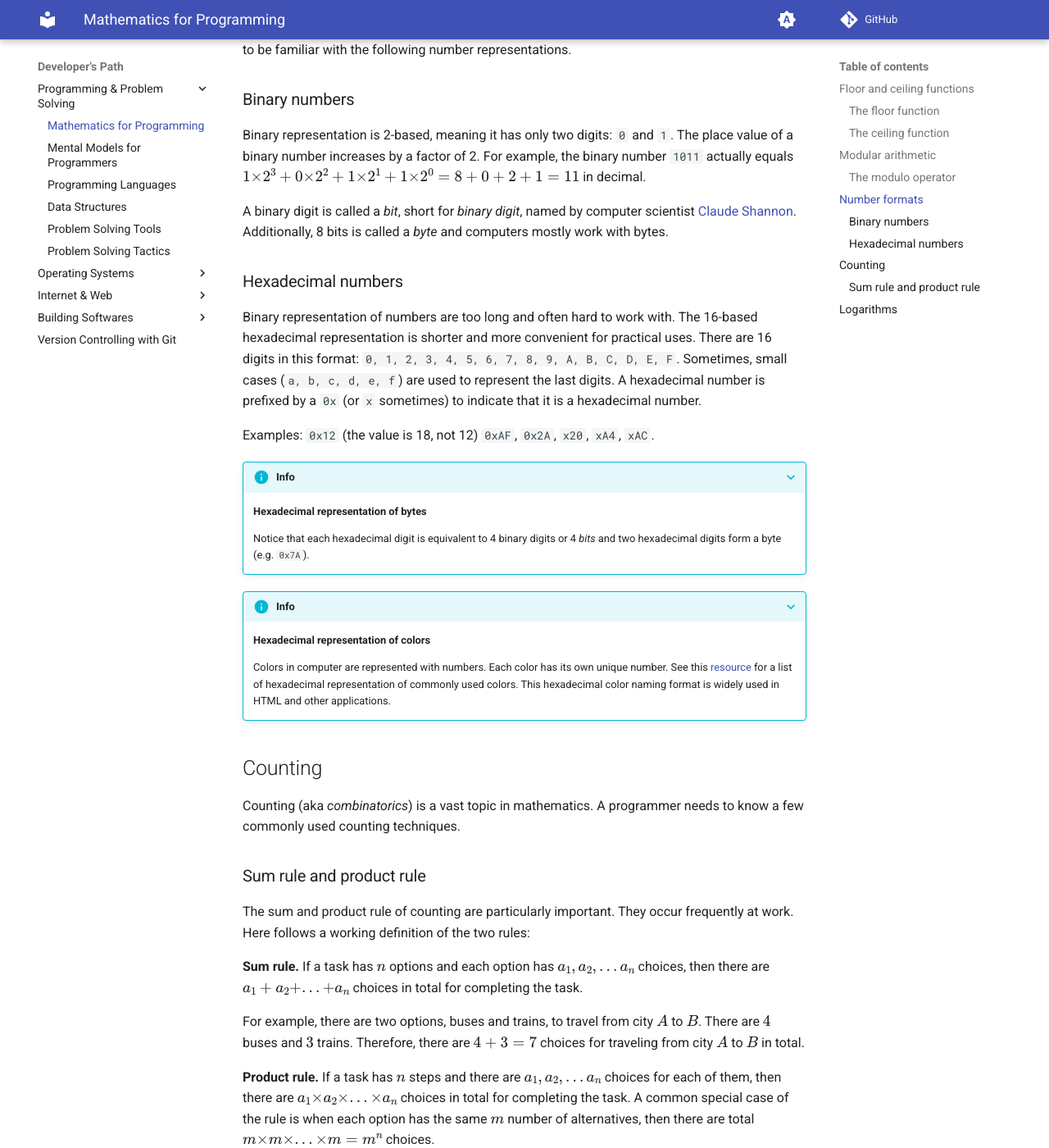
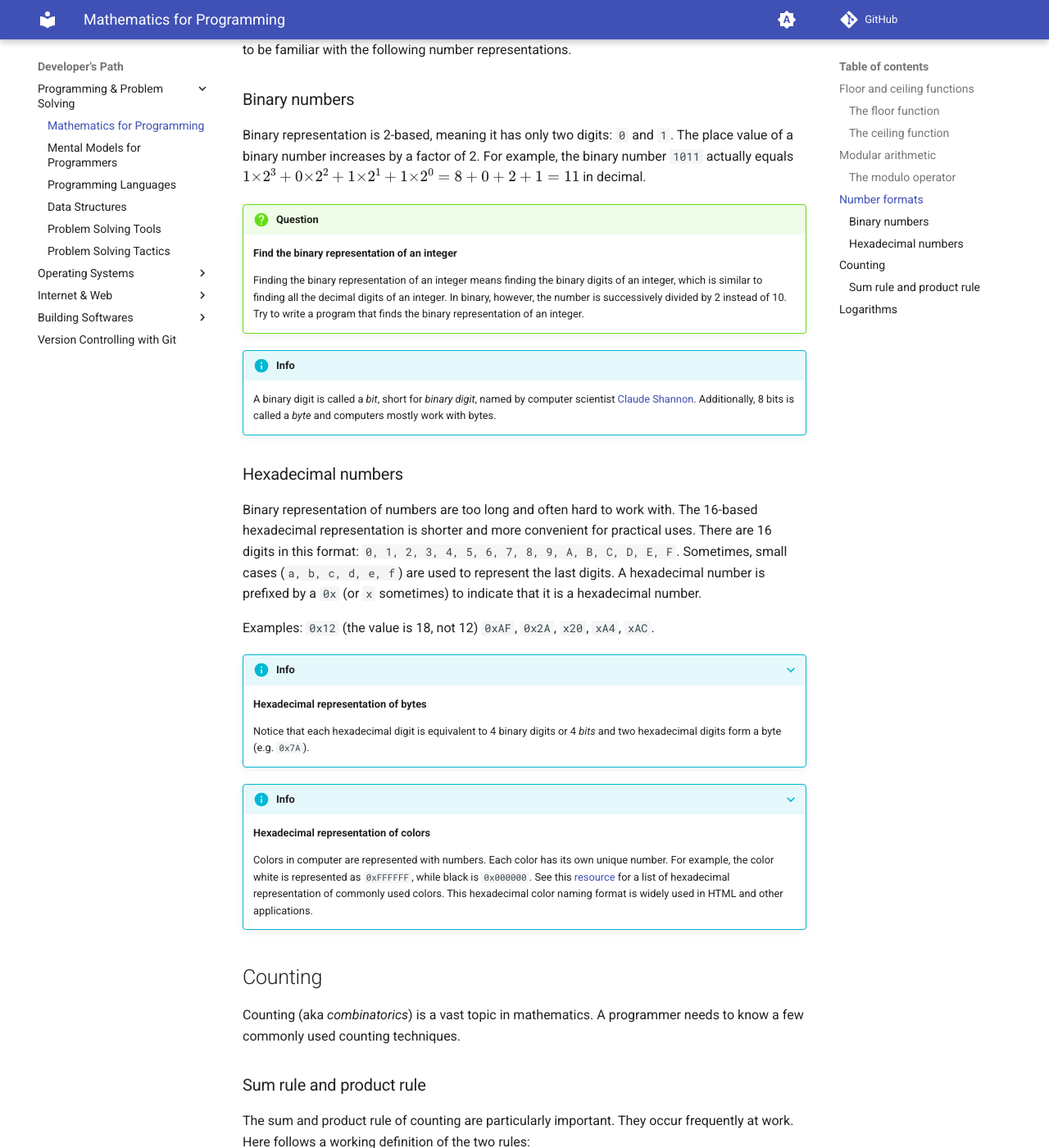
Before and after one commit to gharials/dev-path, an MkDocs documentation site: the page built from docs/programming/math-prog.md, in a window 1280 px wide and 1400 px high, scrolled down 1569 px. Shown: the whole window at 82% size. Built offline with MkDocs 1.6.1 and Material for MkDocs 9.7.7, drawn with Linux system fonts in a browser that asks for light colours; comment, search, counter and statistics services are not loaded.

Commit message:
'math-prog': - finding binary representation. - hexadecimal color example.

```diff
--- a/docs/programming/math-prog.md
+++ b/docs/programming/math-prog.md
@@ -54,7 +54,13 @@ There are number formats with a base other than the usual 10-based decimal. A pr
 
 Binary representation is 2-based, meaning it has only two digits: `0` and `1`. The place value of a binary number increases by a factor of 2. For example, the binary number `1011` actually equals $1 × 2^3 + 0 × 2^2 + 1 × 2^1 + 1 × 2^0 = 8 + 0 + 2 + 1 = 11$ in decimal.
 
-A binary digit is called a _bit_, short for _binary digit_, named by computer scientist [Claude Shannon](https://en.wikipedia.org/wiki/Claude_Shannon). Additionally, 8 bits is called a _byte_ and computers mostly work with bytes.
+!!! question
+    **Find the binary representation of an integer**
+
+    Finding the binary representation of an integer means finding the binary digits of an integer, which is similar to finding all the decimal digits of an integer. In binary, however, the number is successively divided by 2 instead of 10. Try to write a program that finds the binary representation of an integer.
+
+!!! info
+    A binary digit is called a _bit_, short for _binary digit_, named by computer scientist [Claude Shannon](https://en.wikipedia.org/wiki/Claude_Shannon). Additionally, 8 bits is called a _byte_ and computers mostly work with bytes.
 
 ### Hexadecimal numbers
 
@@ -70,7 +76,7 @@ Examples: `0x12` (the value is 18, not 12) `0xAF`, `0x2A`, `x20`, `xA4`, `xAC`.
 ???+ info
     **Hexadecimal representation of colors**
 
-    Colors in computer are represented with numbers. Each color has its own unique number. See this [resource](https://color-hex.org/) for a list of hexadecimal representation of commonly used colors. This hexadecimal color naming format is widely used in HTML and other applications.
+    Colors in computer are represented with numbers. Each color has its own unique number. For example, the color white is represented as `0xFFFFFF`, while black is `0x000000`. See this [resource](https://color-hex.org/) for a list of hexadecimal representation of commonly used colors. This hexadecimal color naming format is widely used in HTML and other applications.
 
 ## Counting
 
```
